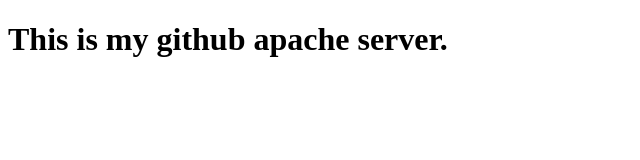
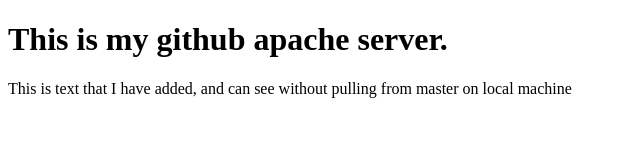
Before and after one commit to evanallenschool/apachelab, a plain HTML site: page index.html in a window 1280 px wide. Shown: the whole page, without its empty margins (0-640 px from the left). Drawn offline with Linux system fonts and the light colour scheme.

Commit message:
Update index.html

```diff
--- a/index.html
+++ b/index.html
@@ -1,4 +1,5 @@
 <!DOCTYPE html>
 <html>
   <h1>This is my github apache server.</h1>
+  This is text that I have added, and can see without pulling from master on local machine
 </html>
```
